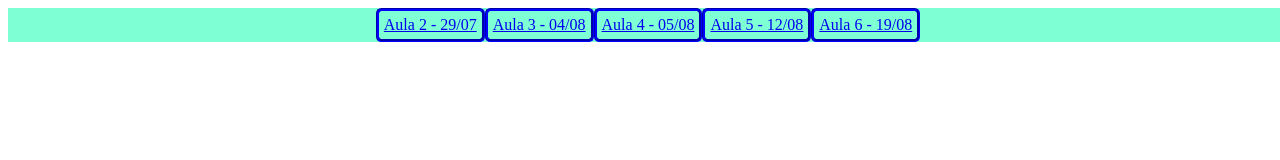
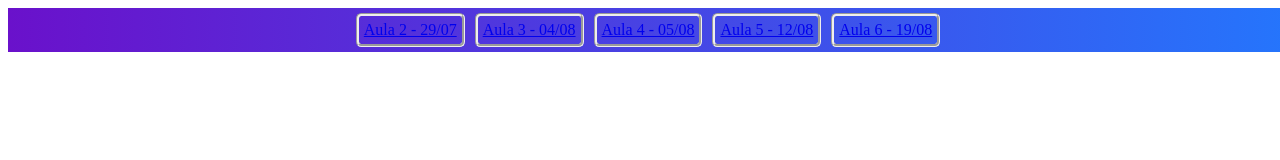
Before and after one commit to Vitor-rs/Desenvolvimento-Web-1, a plain HTML site: page Aulas/Numero-da-aula_Index.html in a window 1280 px wide. Drawn offline with Linux system fonts and the light colour scheme.

Commit message:
atualizado

```diff
--- a/Aulas/style.css
+++ b/Aulas/style.css
@@ -4,12 +4,12 @@ html, body {
 }
 
 .container {
-  background-color: aquamarine;
+  background-image: linear-gradient(to right, #6a11cb 0%, #2575fc 100%);;
   display: flex;
   justify-content: center;
   align-content: center;
 
-  border-color: blueviolet;
+
 }
 
 .container .aula {
@@ -19,6 +19,7 @@ html, body {
   align-content: center;
 
   border-style: groove;
+  margin: 5px;
   border-radius: 4pt;
-  border-color: blue;
+  border-color: radial-gradient(circle 248px at center, #16d9e3 0%, #30c7ec 47%, #46aef7 100%);
 }
```
